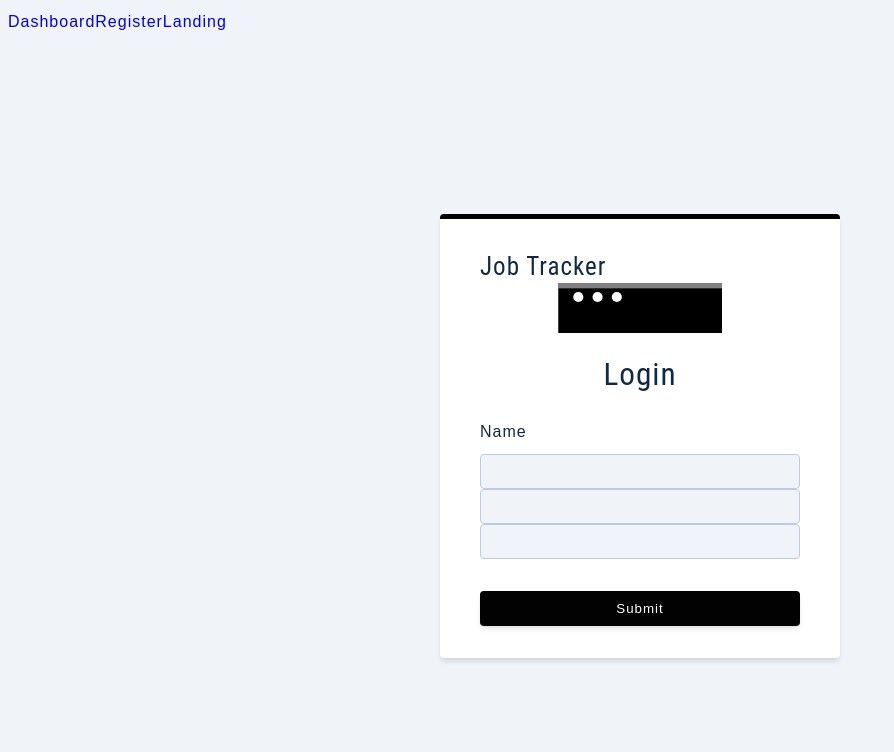
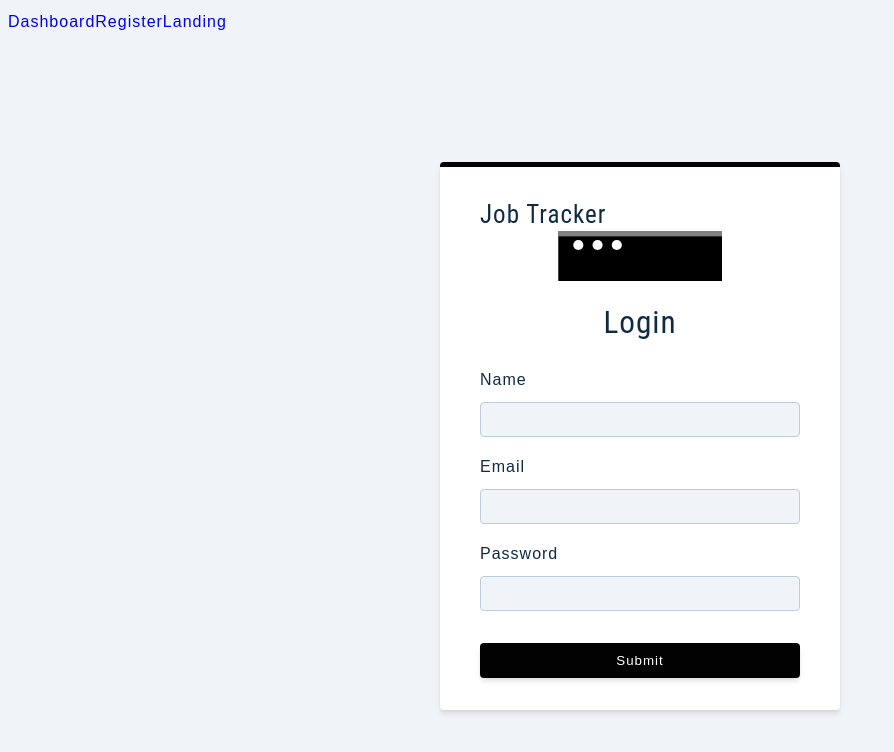
Before and after one commit to Vanillajaviscript/job-tracker, a React (Create React App) app: page /register in a window 1280 px wide. Shown: the top 752 px of the page, without its empty margins (0-894 px from the left). Built offline with nearby package versions, Linux system fonts and the light colour scheme.

Commit message:
adds alert component

```diff
--- /dev/null
+++ b/src/components/Alert.jsx
@@ -0,0 +1,10 @@
+
+const Alert = () => {
+  return (
+    <div className="alert alert-danger">
+      Place alert here
+    </div>
+  )
+}
+
+export default Alert
--- a/src/components/FormRow.jsx
+++ b/src/components/FormRow.jsx
@@ -16,3 +16,5 @@
     </div>
   )
 }
+
+export default FormRow;
--- a/src/components/index.jsx
+++ b/src/components/index.jsx
@@ -1,3 +1,9 @@
+import FormRow from "./FormRow";
 import Logo from "./Logo";
+import Alert from "./Alert"
 
-export { Logo }
+export {
+  Logo,
+  FormRow,
+  Alert
+}
--- a/src/pages/Register.jsx
+++ b/src/pages/Register.jsx
@@ -1,5 +1,5 @@
 import {useState, useEffect} from "react";
-import {Logo} from "../components";
+import {Logo, FormRow, Alert} from "../components";
 import Wrapper from "../assets/wrappers/RegisterPage";
 
 const initialState = {
@@ -7,6 +7,7 @@
   email: "",
   password:"",
   isMember: true,
+  showAlert: false,
 }
 
 const Register = () => {
@@ -24,32 +25,27 @@
       <form className="form" onSubmit={onSubmit}>
         <Logo/>
         <h3>Login</h3>
-        <div className="form-row">
-          <label htmlFor="name" className="form-label">
-            name
-          </label>
-          <input
+        {values.showAlert && <Alert />}
+        <FormRow
           type="text"
+          name="name"
           value={values.name}
-            name="name"
-            onChange={handleChange}
-            className="form-input"
+          handleChange={handleChange}
         />
-          <input
+
+        <FormRow
           type="email"
+          name="email"
           value={values.email}
-            name="email"
-            onChange={handleChange}
-            className="form-input"
+          handleChange={handleChange}
         />
-          <input
-            type="password"
+
+        <FormRow
+          type="password "
+          name="password"
           value={values.password}
-            name="password"
-            onChange={handleChange}
-            className="form-input"
+          handleChange={handleChange}
         />
-        </div>
         <button
           type="submit"
           className="btn btn-block">
```
Lines whose indentation alone changed are shown as unchanged.
